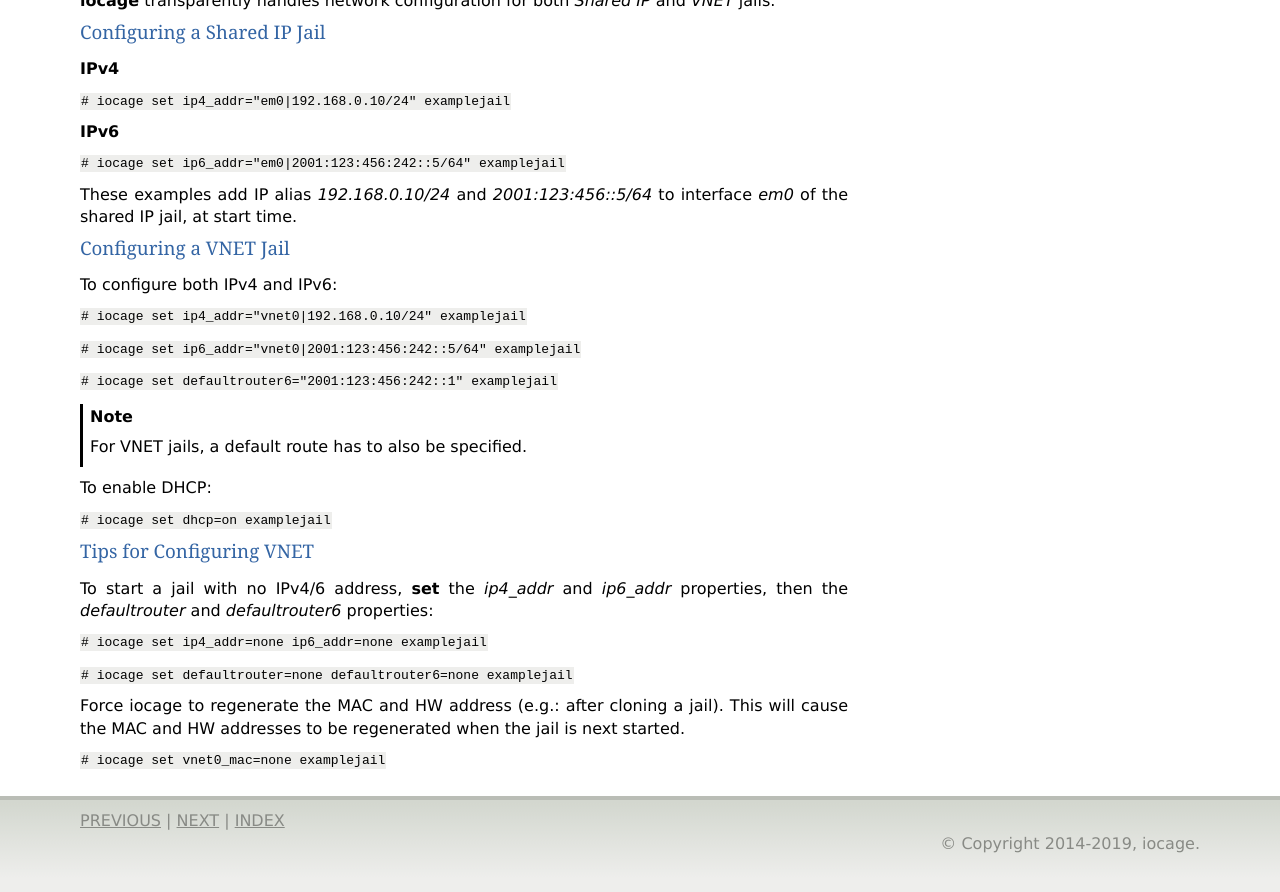
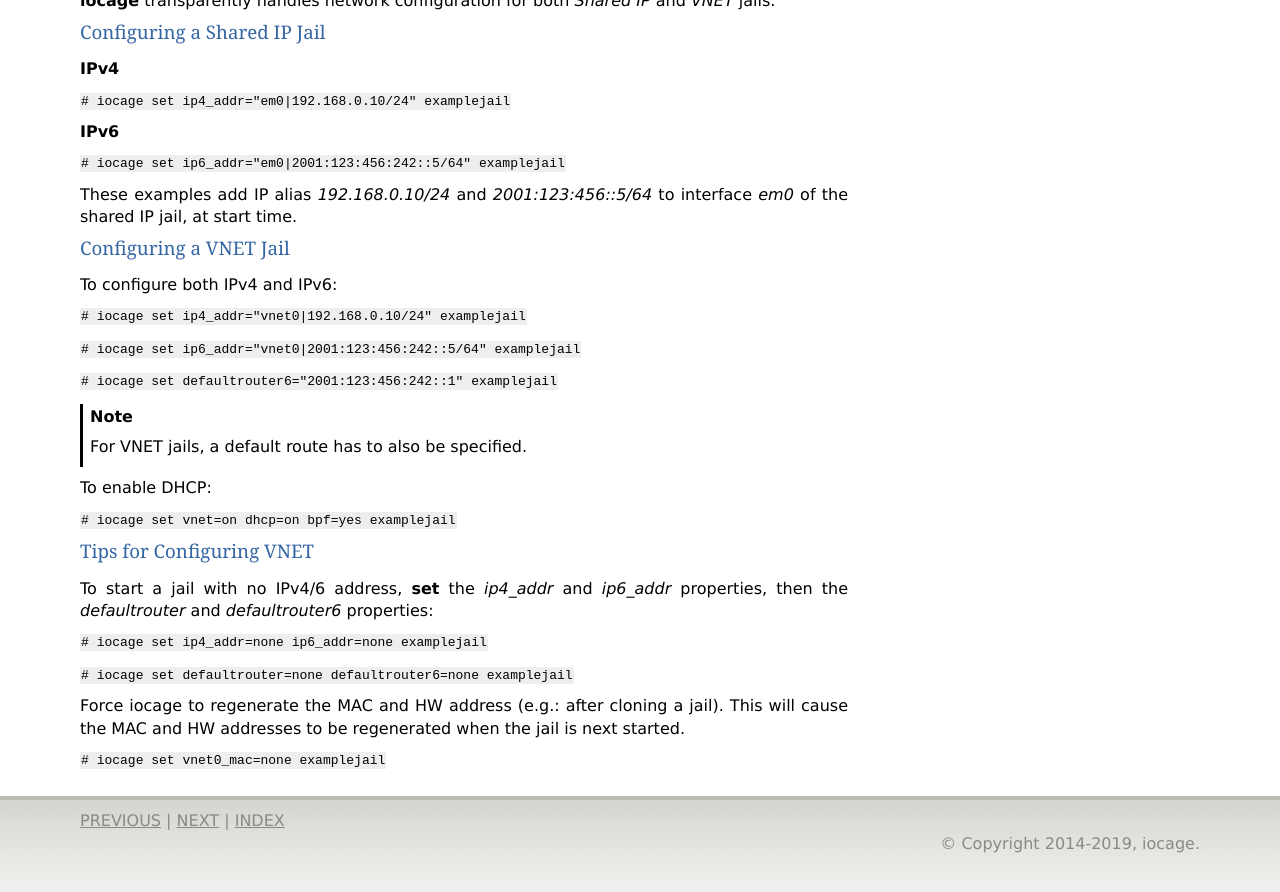
Before and after one commit to iocage/iocage, a Sphinx documentation site: the page built from doc/source/networking.rst, in a window 1280 px wide and 900 px high, scrolled down 2522 px. Shown: the top 892 px of the window. Built offline with Sphinx 7.4.7, drawn with Linux system fonts in a browser that asks for light colours.

Commit message:
Revert "Remove unnecessary props for enabling DHCP"
This reverts commit ee01c86fb770dbd122b1f19a8ec611b7548fe052.

Signed-off-by: qubitrenegade <qubitrenegade@gmail.com>

```diff
--- a/doc/source/networking.rst
+++ b/doc/source/networking.rst
@@ -207,7 +207,7 @@
 
 To enable DHCP:
 
-:samp:`# iocage set dhcp=on examplejail`
+:samp:`# iocage set vnet=on dhcp=on bpf=yes examplejail`
 
 .. index:: Tips for configuring VNET
 .. _Tips for Configuring VNET:
```
